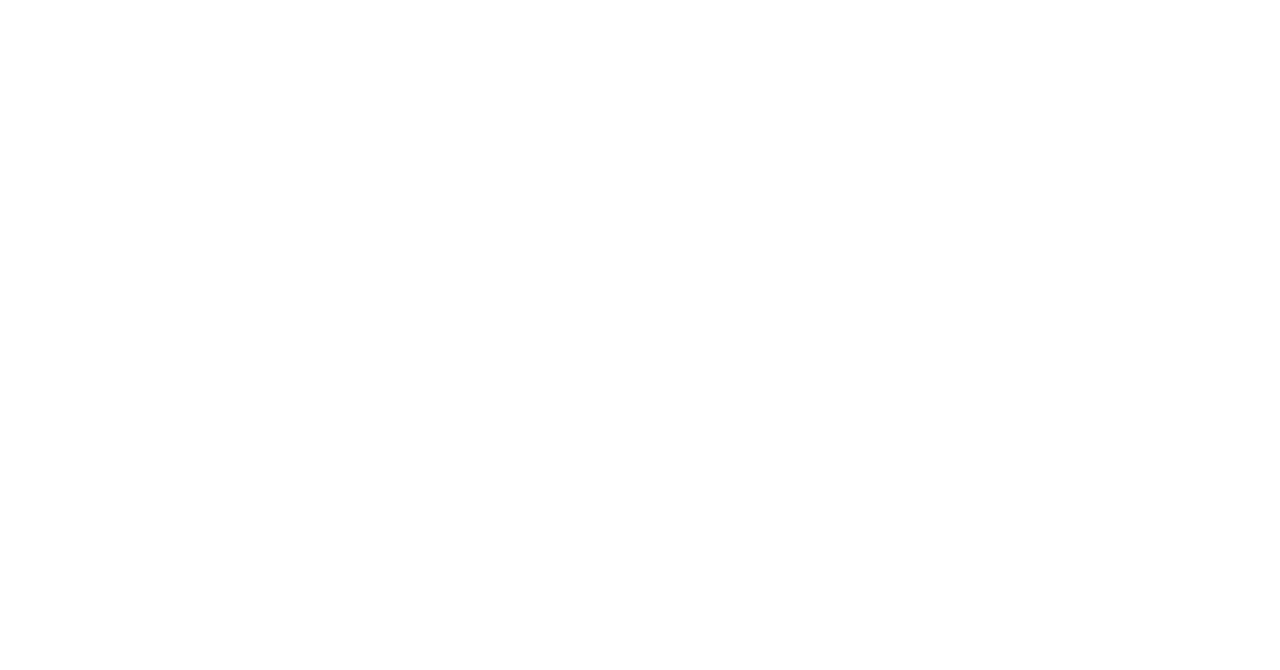
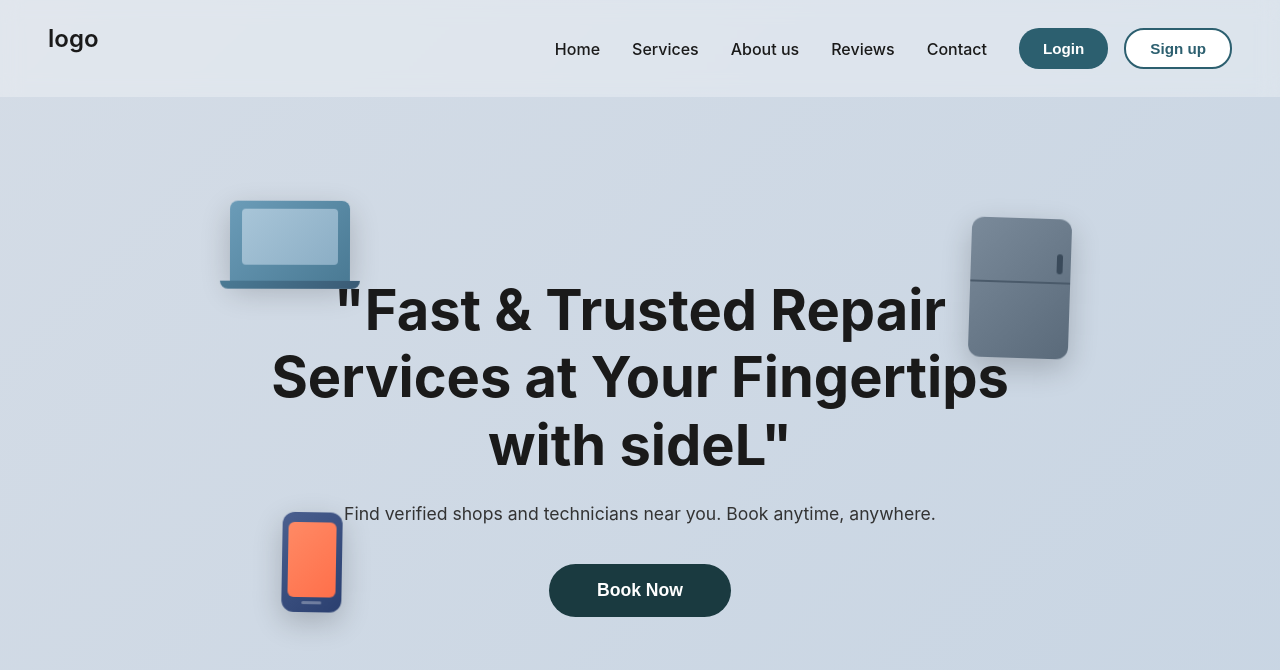
Before and after one commit to Penguinqt/sidel, a React (Create React App) app in the folder sidel-frontend/: page / in a window 1280 px wide. Before the commit this address had no page. Shown: the top 670 px of the page. Built offline with nearby package versions, Linux system fonts and the light colour scheme.

Commit message:
Landing Page done

```diff
--- a/sidel-frontend/src/App.js
+++ b/sidel-frontend/src/App.js
@@ -1,12 +1,13 @@
-import logo from './logo.svg';
-import './App.css';
 import {BrowserRouter as Router, Routes, Route } from "react-router-dom";
 import SignupPage from './Components/SignupPage';
+import LandingPage  from './Components/LandingPage';
+
 
 function App() {
   return (
     <Router>
       <Routes>
+        <Route path="/" element={<LandingPage />}/>
         <Route path="/login" element={<SignupPage />}/>
       </Routes>
     </Router>
--- /dev/null
+++ b/sidel-frontend/src/Components/LandingPage.jsx
@@ -0,0 +1,43 @@
+import React from 'react';
+import "../Style/LandingPage.css"
+
+export default function LandingPage() {
+  return (
+    <div className="landing-page">
+      <header className="header">
+        <div className="logo">logo</div>
+        <nav className="nav">
+          <ul className="nav-links">
+            <li><a href="#home">Home</a></li>
+            <li><a href="#services">Services</a></li>
+            <li><a href="#about">About us</a></li>
+            <li><a href="#reviews">Reviews</a></li>
+            <li><a href="#contact">Contact</a></li>
+          </ul>
+          <div className="auth-buttons">
+            <button className="btn btn-login">Login</button>
+            <button className="btn btn-signup">Sign up</button>
+          </div>
+        </nav>
+      </header>
+
+      <main className="hero">
+        <div className="floating-images">
+          <div className="floating-item laptop"></div>
+          <div className="floating-item phone"></div>
+          <div className="floating-item fridge"></div>
+        </div>
+
+        <div className="hero-content">
+          <h1 className="hero-title">
+            "Fast & Trusted Repair Services at Your Fingertips with sideL"
+          </h1>
+          <p className="hero-subtitle">
+            Find verified shops and technicians near you. Book anytime, anywhere.
+          </p>
+          <button className="btn-book">Book Now</button>
+        </div>
+      </main>
+    </div>
+  );
+}
--- /dev/null
+++ b/sidel-frontend/src/Style/LandingPage.css
@@ -0,0 +1,340 @@
+* {
+  margin: 0;
+  padding: 0;
+  box-sizing: border-box;
+}
+
+.landing-page {
+  min-height: 100vh;
+  background: linear-gradient(135deg, #d4dce6 0%, #c8d5e3 100%);
+  font-family: -apple-system, BlinkMacSystemFont, 'Segoe UI', Roboto, Oxygen, Ubuntu, Cantarell, sans-serif;
+}
+
+.header {
+  display: flex;
+  justify-content: space-between;
+  align-items: center;
+  padding: 1.5rem 3rem;
+  background: rgba(255, 255, 255, 0.3);
+  backdrop-filter: blur(10px);
+}
+
+.logo {
+  font-size: 1.5rem;
+  font-weight: 600;
+  color: #1a1a1a;
+}
+
+.nav {
+  display: flex;
+  gap: 2rem;
+  align-items: center;
+}
+
+.nav-links {
+  display: flex;
+  gap: 2rem;
+  list-style: none;
+}
+
+.nav-links a {
+  text-decoration: none;
+  color: #1a1a1a;
+  font-weight: 500;
+  transition: color 0.3s ease;
+}
+
+.nav-links a:hover {
+  color: #2c5f6f;
+}
+
+.auth-buttons {
+  display: flex;
+  gap: 1rem;
+}
+
+.btn {
+  padding: 0.6rem 1.5rem;
+  border-radius: 20px;
+  font-weight: 600;
+  cursor: pointer;
+  transition: all 0.3s ease;
+  border: none;
+  font-size: 0.95rem;
+}
+
+.btn-login {
+  background: #2c5f6f;
+  color: white;
+}
+
+.btn-login:hover {
+  background: #234a56;
+  transform: translateY(-2px);
+}
+
+.btn-signup {
+  background: white;
+  color: #2c5f6f;
+  border: 2px solid #2c5f6f;
+}
+
+.btn-signup:hover {
+  background: #2c5f6f;
+  color: white;
+  transform: translateY(-2px);
+}
+
+.hero {
+  display: flex;
+  flex-direction: column;
+  align-items: center;
+  justify-content: center;
+  padding: 4rem 2rem;
+  max-width: 1024px;
+  margin: 0 auto;
+  min-height: calc(100vh - 100px);
+  position: relative;
+}
+
+.hero-content {
+  text-align: center;
+  z-index: 2;
+}
+
+.hero-title {
+  font-size: 3.5rem;
+  font-weight: 700;
+  color: #1a1a1a;
+  line-height: 1.2;
+  margin-bottom: 1.5rem;
+  max-width: 800px;
+}
+
+.hero-subtitle {
+  font-size: 1.1rem;
+  color: #333;
+  margin-bottom: 2.5rem;
+  max-width: 600px;
+  margin-left: auto;
+  margin-right: auto;
+}
+
+.btn-book {
+  background: #1a3a40;
+  color: white;
+  padding: 1rem 3rem;
+  font-size: 1.1rem;
+  border-radius: 30px;
+  border: none;
+  cursor: pointer;
+  transition: all 0.3s ease;
+  font-weight: 600;
+}
+
+.btn-book:hover {
+  background: #0f2428;
+  transform: translateY(-3px);
+  box-shadow: 0 10px 25px rgba(0, 0, 0, 0.2);
+}
+
+.floating-images {
+  position: absolute;
+  width: 100%;
+  height: 100%;
+  top: 0;
+  left: 0;
+  pointer-events: none;
+}
+
+.floating-item {
+  position: absolute;
+  animation: float 6s ease-in-out infinite;
+}
+
+.laptop {
+  top: 15%;
+  left: 10%;
+  width: 120px;
+  height: 80px;
+  background: linear-gradient(135deg, #6b9cb8 0%, #4a7a94 100%);
+  border-radius: 8px 8px 0 0;
+  box-shadow: 0 10px 30px rgba(0, 0, 0, 0.2);
+}
+
+.laptop::before {
+  content: '';
+  position: absolute;
+  bottom: -8px;
+  left: 50%;
+  transform: translateX(-50%);
+  width: 140px;
+  height: 8px;
+  background: linear-gradient(135deg, #4a7a94 0%, #3a5a74 100%);
+  border-radius: 0 0 8px 8px;
+}
+
+.laptop::after {
+  content: '';
+  position: absolute;
+  top: 10%;
+  left: 10%;
+  width: 80%;
+  height: 70%;
+  background: linear-gradient(135deg, #a8c5d8 0%, #8baec5 100%);
+  border-radius: 4px;
+}
+
+.phone {
+  bottom: 25%;
+  left: 15%;
+  width: 60px;
+  height: 100px;
+  background: linear-gradient(135deg, #4a5f8f 0%, #2a3f6f 100%);
+  border-radius: 12px;
+  box-shadow: 0 10px 30px rgba(0, 0, 0, 0.2);
+  animation-delay: -2s;
+}
+
+.phone::before {
+  content: '';
+  position: absolute;
+  top: 10%;
+  left: 10%;
+  width: 80%;
+  height: 75%;
+  background: linear-gradient(135deg, #ff8a65 0%, #ff6f4a 100%);
+  border-radius: 6px;
+}
+
+.phone::after {
+  content: '';
+  position: absolute;
+  bottom: 8px;
+  left: 50%;
+  transform: translateX(-50%);
+  width: 20px;
+  height: 3px;
+  background: rgba(255, 255, 255, 0.3);
+  border-radius: 2px;
+}
+
+.fridge {
+  top: 20%;
+  right: 8%;
+  width: 100px;
+  height: 140px;
+  background: linear-gradient(135deg, #7a8a9a 0%, #5a6a7a 100%);
+  border-radius: 12px;
+  box-shadow: 0 10px 30px rgba(0, 0, 0, 0.2);
+  animation-delay: -4s;
+}
+
+.fridge::before {
+  content: '';
+  position: absolute;
+  top: 45%;
+  left: 0;
+  width: 100%;
+  height: 2px;
+  background: #4a5a6a;
+}
+
+.fridge::after {
+  content: '';
+  position: absolute;
+  top: 25%;
+  right: 8px;
+  width: 6px;
+  height: 20px;
+  background: #3a4a5a;
+  border-radius: 3px;
+}
+
+@keyframes float {
+  0%, 100% {
+    transform: translateY(0px) rotate(0deg);
+  }
+  50% {
+    transform: translateY(-20px) rotate(2deg);
+  }
+}
+
+@media (max-width: 1024px) {
+  .hero-title {
+    font-size: 3rem;
+  }
+}
+
+@media (max-width: 768px) {
+  .header {
+    padding: 1rem 1.5rem;
+    flex-wrap: wrap;
+  }
+
+  .nav {
+    flex-direction: column;
+    gap: 1rem;
+    width: 100%;
+    margin-top: 1rem;
+  }
+
+  .nav-links {
+    gap: 1rem;
+    flex-wrap: wrap;
+    justify-content: center;
+  }
+
+  .hero-title {
+    font-size: 2rem;
+  }
+
+  .hero-subtitle {
+    font-size: 1rem;
+  }
+
+  .laptop {
+    width: 80px;
+    height: 60px;
+    left: 5%;
+  }
+
+  .laptop::before {
+    width: 100px;
+  }
+
+  .phone {
+    width: 50px;
+    height: 80px;
+  }
+
+  .fridge {
+    width: 70px;
+    height: 100px;
+    right: 5%;
+  }
+}
+
+@media (max-width: 480px) {
+  .hero-title {
+    font-size: 1.5rem;
+  }
+
+  .nav-links {
+    font-size: 0.9rem;
+  }
+
+  .btn {
+    padding: 0.5rem 1rem;
+    font-size: 0.85rem;
+  }
+
+  .btn-book {
+    padding: 0.8rem 2rem;
+    font-size: 1rem;
+  }
+
+  .floating-item {
+    opacity: 0.7;
+  }
+}
```
